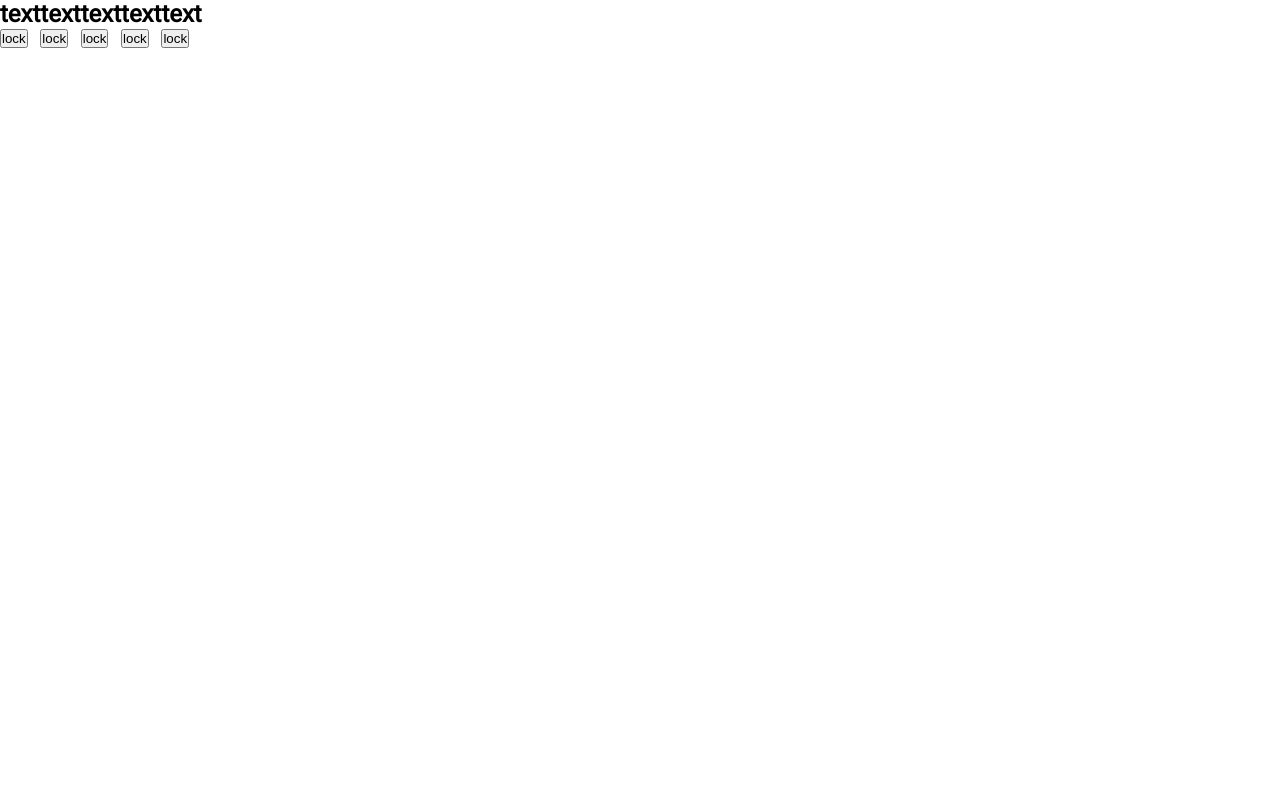
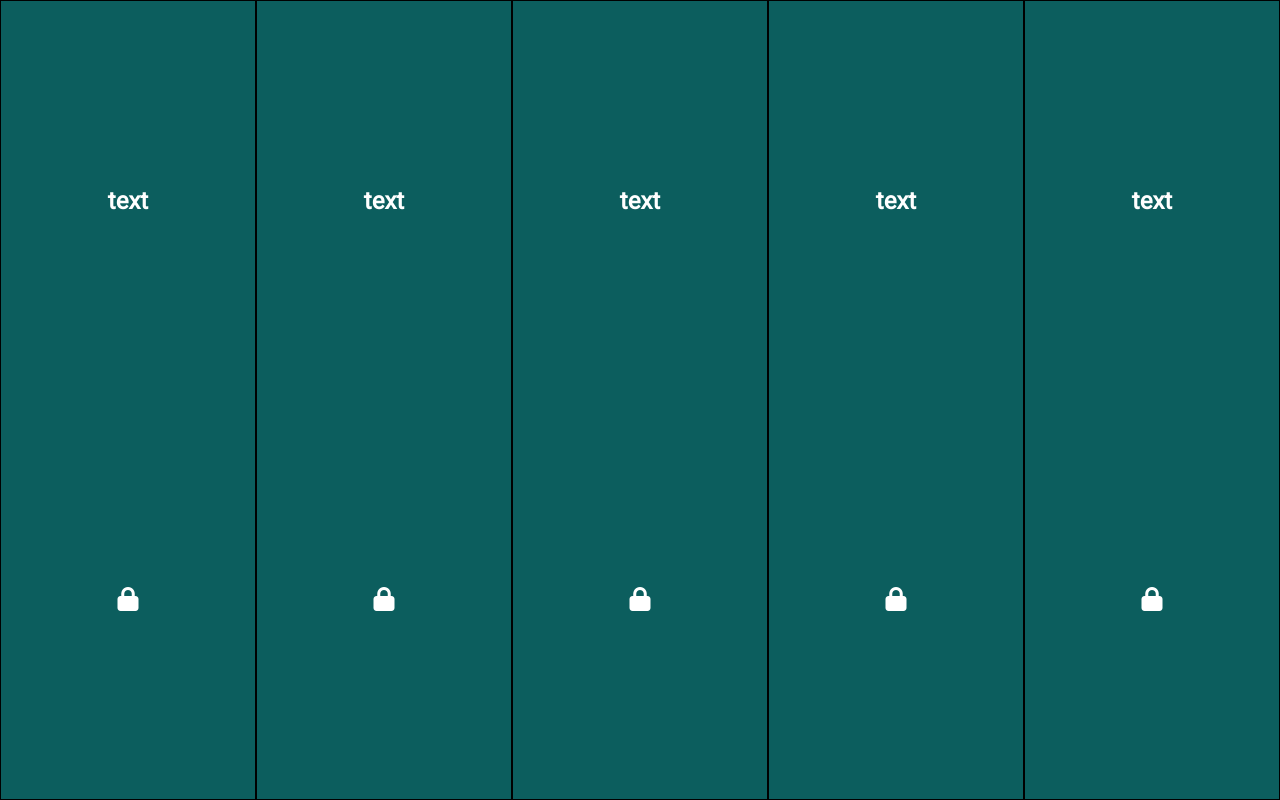
Before and after one commit to kirill1991okt/coolors-project, a plain HTML site: page index.html in a window 1280 px wide. Drawn offline with Linux system fonts and the light colour scheme.

Commit message:
feat: add styles

```diff
--- a/index.html
+++ b/index.html
@@ -11,28 +11,38 @@
       href="https://fonts.googleapis.com/css2?family=Roboto&display=swap"
       rel="stylesheet"
     />
+    <link
+      rel="stylesheet"
+      href="https://cdnjs.cloudflare.com/ajax/libs/font-awesome/6.2.0/css/all.min.css"
+      integrity="sha512-xh6O/CkQoPOWDdYTDqeRdPCVd1SpvCA9XXcUnZS2FmJNp1coAFzvtCN9BmamE+4aHK8yyUHUSCcJHgXloTyT2A=="
+      crossorigin="anonymous"
+      referrerpolicy="no-referrer"
+    />
     <title>Coolors project</title>
   </head>
   <body>
     <div class="col">
       <h2>text</h2>
-      <button>lock</button>
+      <button>
+        <i class="fa-solid fa-lock"></i>
+        <!-- <i class="fa-solid fa-lock-open"></i> -->
+      </button>
     </div>
     <div class="col">
       <h2>text</h2>
-      <button>lock</button>
+      <button><i class="fa-solid fa-lock"></i></button>
     </div>
     <div class="col">
       <h2>text</h2>
-      <button>lock</button>
+      <button><i class="fa-solid fa-lock"></i></button>
     </div>
     <div class="col">
       <h2>text</h2>
-      <button>lock</button>
+      <button><i class="fa-solid fa-lock"></i></button>
     </div>
     <div class="col">
       <h2>text</h2>
-      <button>lock</button>
+      <button><i class="fa-solid fa-lock"></i></button>
     </div>
   </body>
 </html>
--- a/style.css
+++ b/style.css
@@ -9,3 +9,40 @@ body{
     height: 100vh;
     display: flex;
 }
+
+.col {
+    flex: 1;
+    display: flex;
+    flex-direction: column;
+    align-items: center;
+    justify-content: space-around;
+    background-color: rgb(12, 94, 94);
+    border: 1px solid black;
+}
+
+.col h2{
+    padding: 10px;
+    color: #fff;
+    border-radius: 10px;
+    transition: background 0.3s;
+}
+
+.col h2:hover {
+    background: rgba(0, 0, 0, 0.1);
+    cursor: pointer;
+}
+
+.col button {
+  border: none;
+  background-color: transparent;
+  font-size: 1.5rem;
+  color: #fff;
+  padding: 10px;
+  border-radius: 10px;
+  transition: background 0.3s;
+}
+
+.col button:hover {
+    background: rgba(0, 0, 0, 0.1);
+    cursor: pointer;
+}
```
